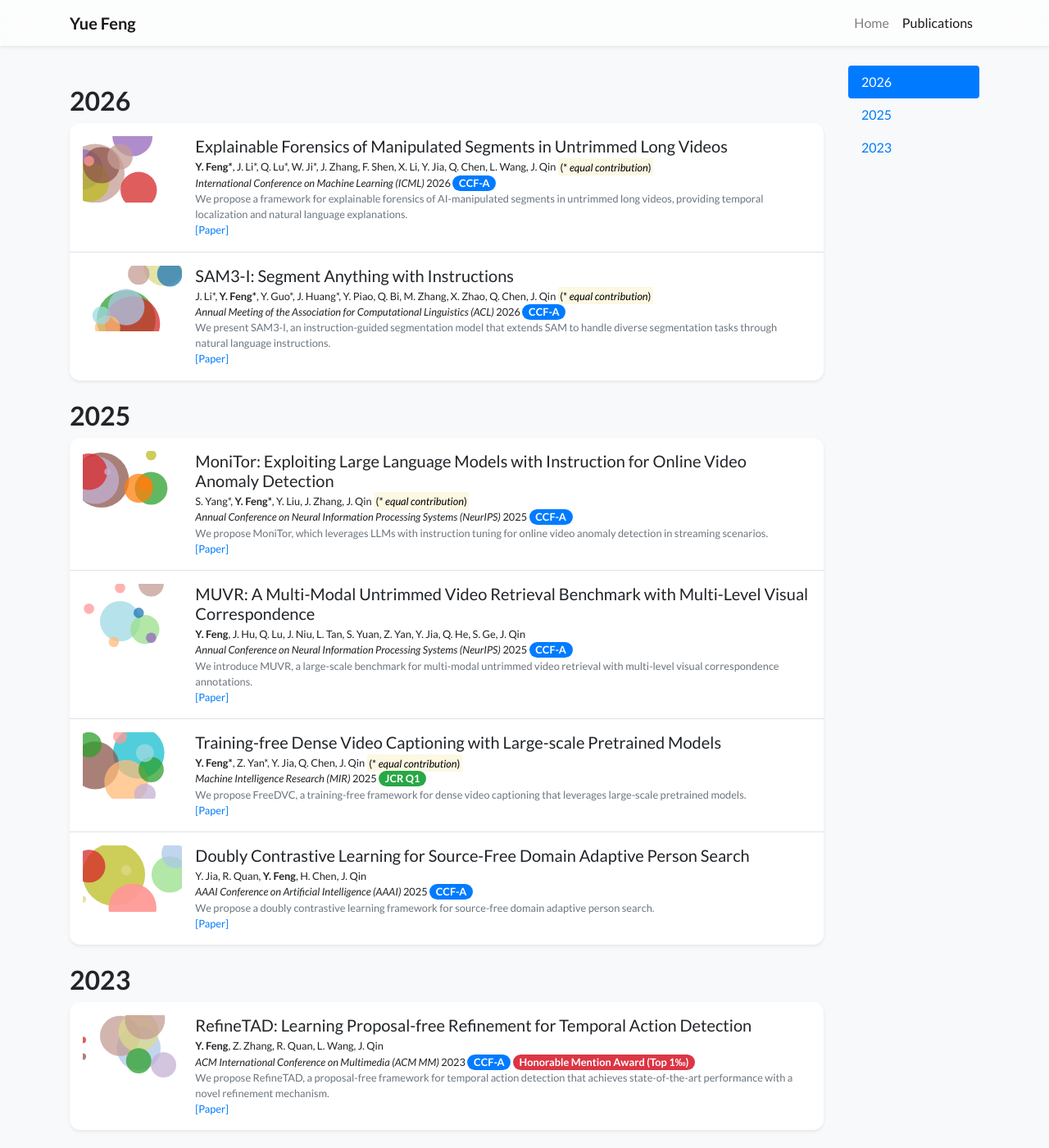
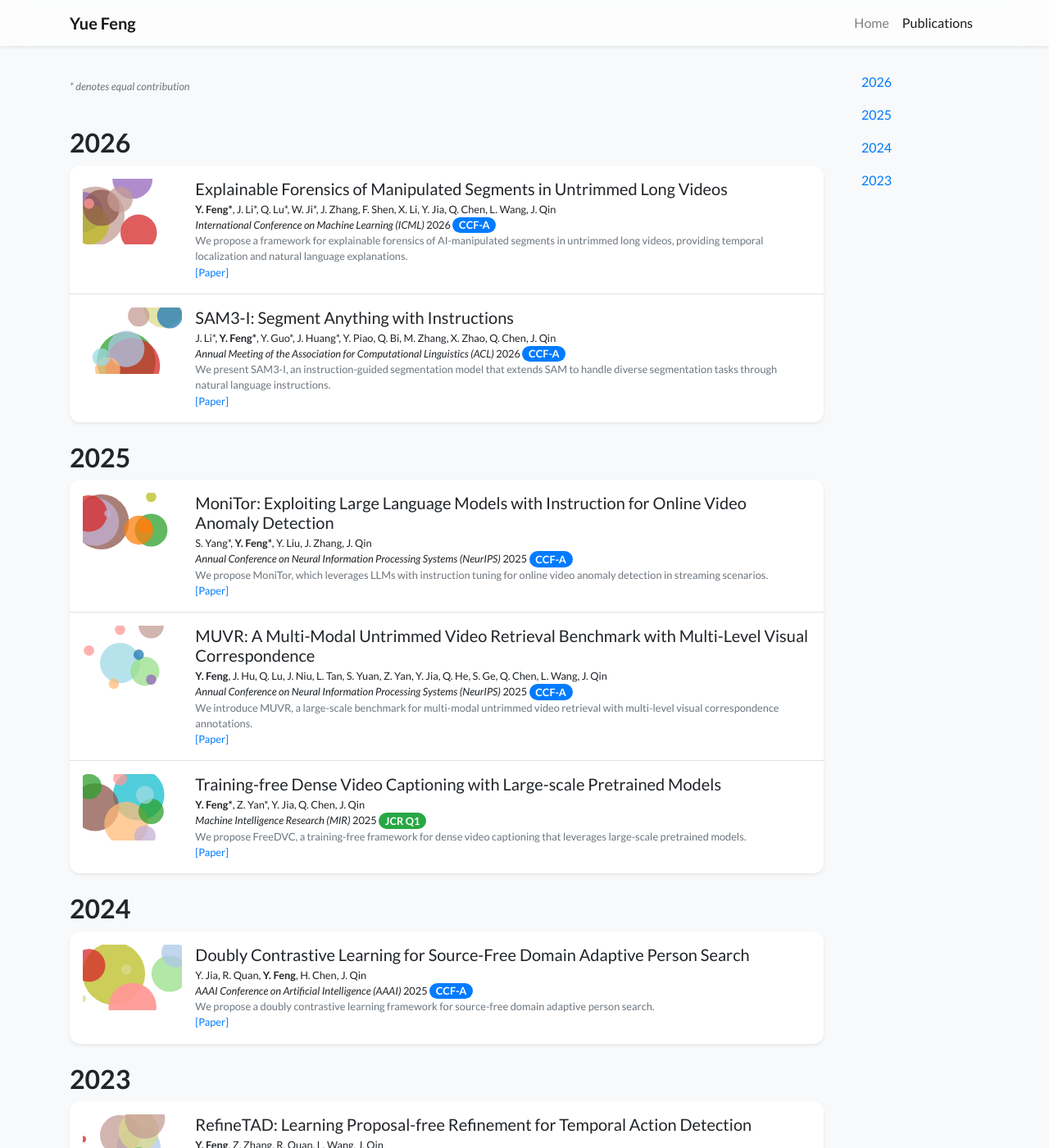
Before and after one commit to debby-0527/debby-0527.github.io, a Jekyll site: the page built from publications.html, in a window 1280 px wide and 1400 px high. Shown: the whole window at 82% size. Built offline with Jekyll 4.4.1, drawn with Linux system fonts in a browser that asks for light colours; nearby versions of some CDN libraries; a style sheet for code colours, icons or effects is not loaded.

Commit message:
fix: complete all authors, AAAI as 2024 news, NJU tag, Assoc Prof, correct Qiang Chen scholar, latent knowledge first, remove equal contrib footnotes, rank 1st inline

```diff
--- a/_includes/widgets/author_list.html
+++ b/_includes/widgets/author_list.html
@@ -46,15 +46,3 @@
     {%- endif -%}
 
 {%- endfor -%}
-
-{%- if has_eq_contrib or has_corresponding %}
-<mark>(
-    {%- if has_eq_contrib -%}
-        * <i> equal contribution</i>
-    {%- endif -%}
-    {%- if has_corresponding -%}
-        {%- if has_eq_contrib -%}, {% endif -%}
-        <sup>#</sup> <i> corresponding author</i>
-    {%- endif -%}
-)</mark>
-{%- endif -%}
--- a/publications.html
+++ b/publications.html
@@ -10,6 +10,7 @@
 
 <div class="row">
     <div class="col-12 col-lg-10">
+        <p class="text-muted small mt-3"><i>* denotes equal contribution</i></p>
         {% for year in pubs_by_year %}
         {% assign num_papers = year.items | size %}
         <h2 class="pt-4" id="year-{{ year.name }}">{{ year.name }}</h2>
```
Also changed, not shown: _data/profile.yml (+10 -10 lines), _news/2025-aaai.md (+1 -1 lines), _publications/2025/2025-dclps.md (+1 -1 lines), _publications/2025/2025-muvr.md (+2 -0 lines).
